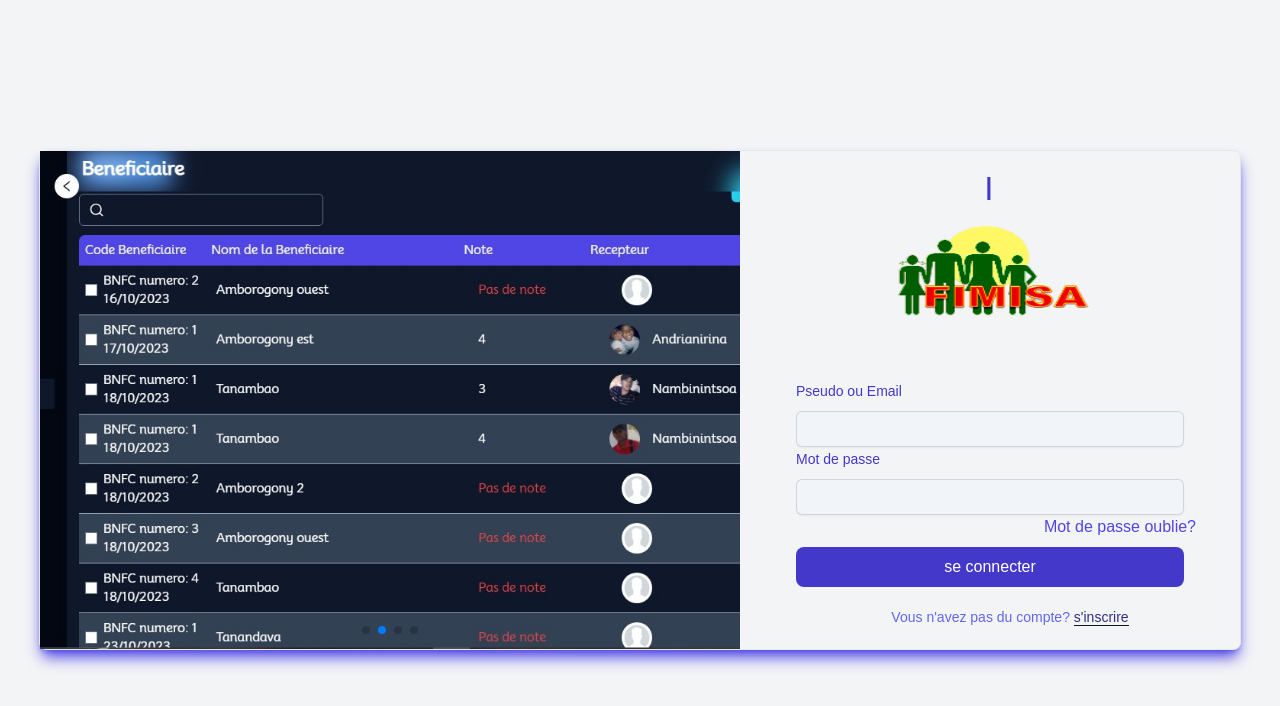
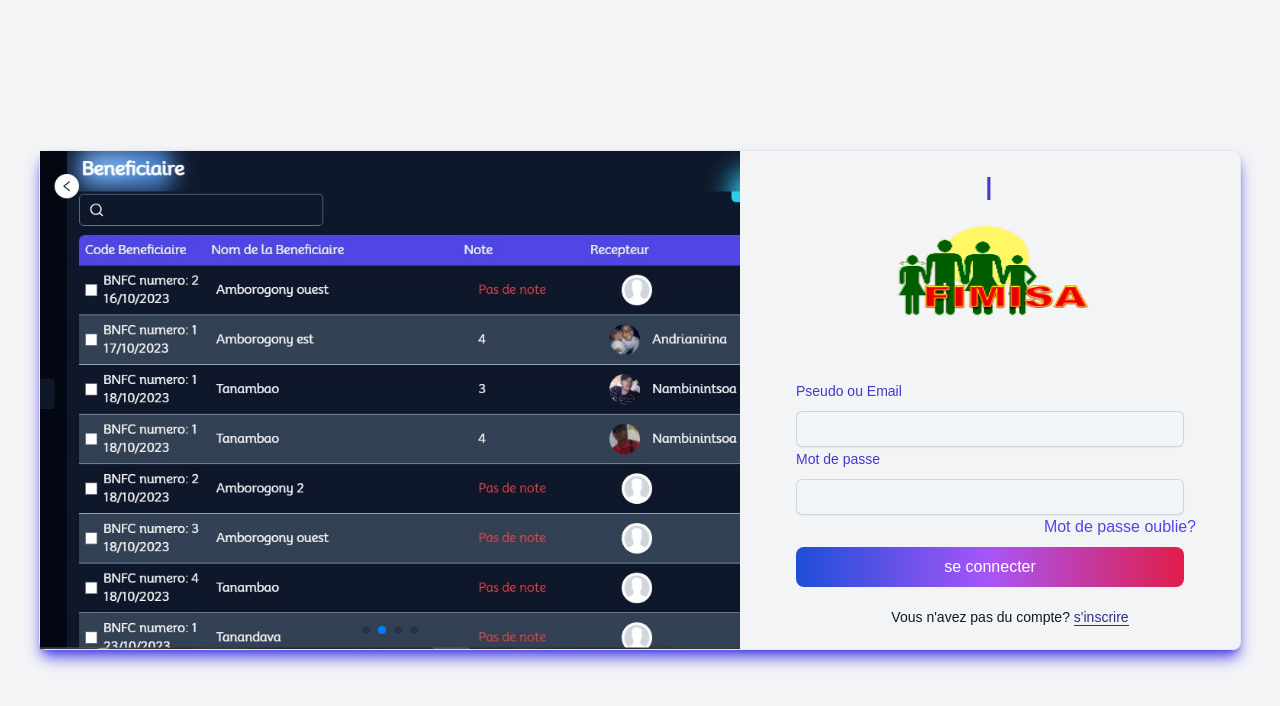
Before and after one commit to Ezoeson/SelectionBeneficiaire, a React (Vite) app in the folder frontend/: page / in a window 1280 px wide. Shown: the top 706 px of the page. Built offline with nearby package versions, Linux system fonts and the light colour scheme; no server answers; a web font is replaced by a local one.

Commit message:
8 8 novembre

```diff
--- a/frontend/src/components/Code/CheckCode.jsx
+++ b/frontend/src/components/Code/CheckCode.jsx
@@ -76,7 +76,7 @@ const CheckCode = ({ pseudo, code: code_user, passowrd, email }) => {
           </div>
         </div>
 
-        <button className='bg-indigo-700 mt-4  text-white w-full  px-5 py-2 rounded-lg'>
+        <button className='bg-gradient-to-r from-blue-700 via-purple-500 to-rose-600 mt-4  text-white w-full  px-5 py-2 rounded-lg'>
           Envoyer
         </button>
       </form>
--- a/frontend/src/components/Code/ForgotCode.jsx
+++ b/frontend/src/components/Code/ForgotCode.jsx
@@ -107,7 +107,7 @@ const ForgotCode = () => {
                   </div>
                 </div>
 
-                <button className='bg-indigo-700 mt-4  text-white w-full  px-5 py-2 rounded-lg'>
+                <button className='bg-gradient-to-r from-blue-700 via-purple-500 to-rose-600 mt-4  text-white w-full  px-5 py-2 rounded-lg'>
                   Envoyer
                 </button>
               </>
@@ -139,7 +139,7 @@ const ForgotCode = () => {
                   </div>
                 </div>
 
-                <button className='bg-indigo-700 mt-4  text-white w-full  px-5 py-2 rounded-lg'>
+                <button className='bg-gradient-to-r from-blue-700 via-purple-500 to-rose-600 mt-4  text-white w-full  px-5 py-2 rounded-lg'>
                   Reinitialiser
                 </button>
               </>
--- a/frontend/src/components/Code/VerifierCode.jsx
+++ b/frontend/src/components/Code/VerifierCode.jsx
@@ -50,7 +50,7 @@ const VerifierCode = ({ setShowCode, code, setCode }) => {
           </div>
         </div>
 
-        <button className='bg-indigo-700 mt-4  text-white w-full  px-5 py-2 rounded-lg'>
+        <button className='bg-gradient-to-r from-blue-700 via-purple-500 to-rose-600 mt-4  text-white w-full  px-5 py-2 rounded-lg'>
           {isLoading ? (
             <div className='flex justify-center   items-center '>
               <MoonLoader color='white' size={30} />
--- a/frontend/src/components/Login/Login.jsx
+++ b/frontend/src/components/Login/Login.jsx
@@ -59,7 +59,6 @@ const Login = () => {
           animate={{ opacity: 1, y: 0 }}
           transition={{ delay: 1, ease: 'easeInOut', duration: 0.8 }}
           className=' h-full rounded-l-lg col-[1] md:block hidden'
-
         >
           <Slide />
         </motion.div>
@@ -90,7 +89,10 @@ const Login = () => {
             />
           </div>
 
-          <form onSubmit={handleSubmit(onSubmit)} className=' mt-10 mx-10 p-4 relative '>
+          <form
+            onSubmit={handleSubmit(onSubmit)}
+            className=' mt-10 mx-10 p-4 relative '
+          >
             <div className='sm:col-span-3'>
               <label className='block text-sm font-medium leading-6 text-indigo-700'>
                 Pseudo ou Email
@@ -123,20 +125,20 @@ const Login = () => {
 
             <div className='absolute right-1'>
               <Link to={'/forgotCode'}>
-                <p className='text-indigo-600  dark:text-slate-400 '>
+                <p className='text-indigo-600  dark:text-indigo-600 '>
                   Mot de passe oublie?
                 </p>
               </Link>
             </div>
 
-            <button className='bg-indigo-700 mt-8 text-white w-full  px-5 py-2 rounded-lg'>
+            <button className='bg-gradient-to-r from-blue-700 via-purple-500 to-rose-600 mt-8 text-white w-full  px-5 py-2 rounded-lg'>
               {isLoading ? 'connexion...' : 'se connecter'}
             </button>
           </form>
-          <div className='text-indigo-500 ml-10 py-1  text-center text-sm  dark:text-slate-400'>
+          <div className='text-slate-900 ml-10 py-1  text-center text-sm  dark:text-slate-900'>
             Vous n'avez pas du compte?{' '}
             <Link to={'/register'}>
-              <span className='text-indigo-900 dark:text-blue-500 border-b border-b-slate-900'>
+              <span className='text-indigo-900 dark:text-blue-500 border-b border-b-blue-900'>
                 s'inscrire
               </span>{' '}
             </Link>
--- a/frontend/src/components/Register/Register.jsx
+++ b/frontend/src/components/Register/Register.jsx
@@ -136,7 +136,7 @@ const Register = () => {
                       </div>
                     </div>
 
-                    <button className='bg-indigo-700 mt-4  text-white w-full  px-5 py-2 rounded-lg'>
+                    <button className='bg-gradient-to-r from-blue-700 via-purple-500 to-rose-600 mt-4  text-white w-full  px-5 py-2 rounded-lg'>
                       Creer
                     </button>
                   </form>
```
